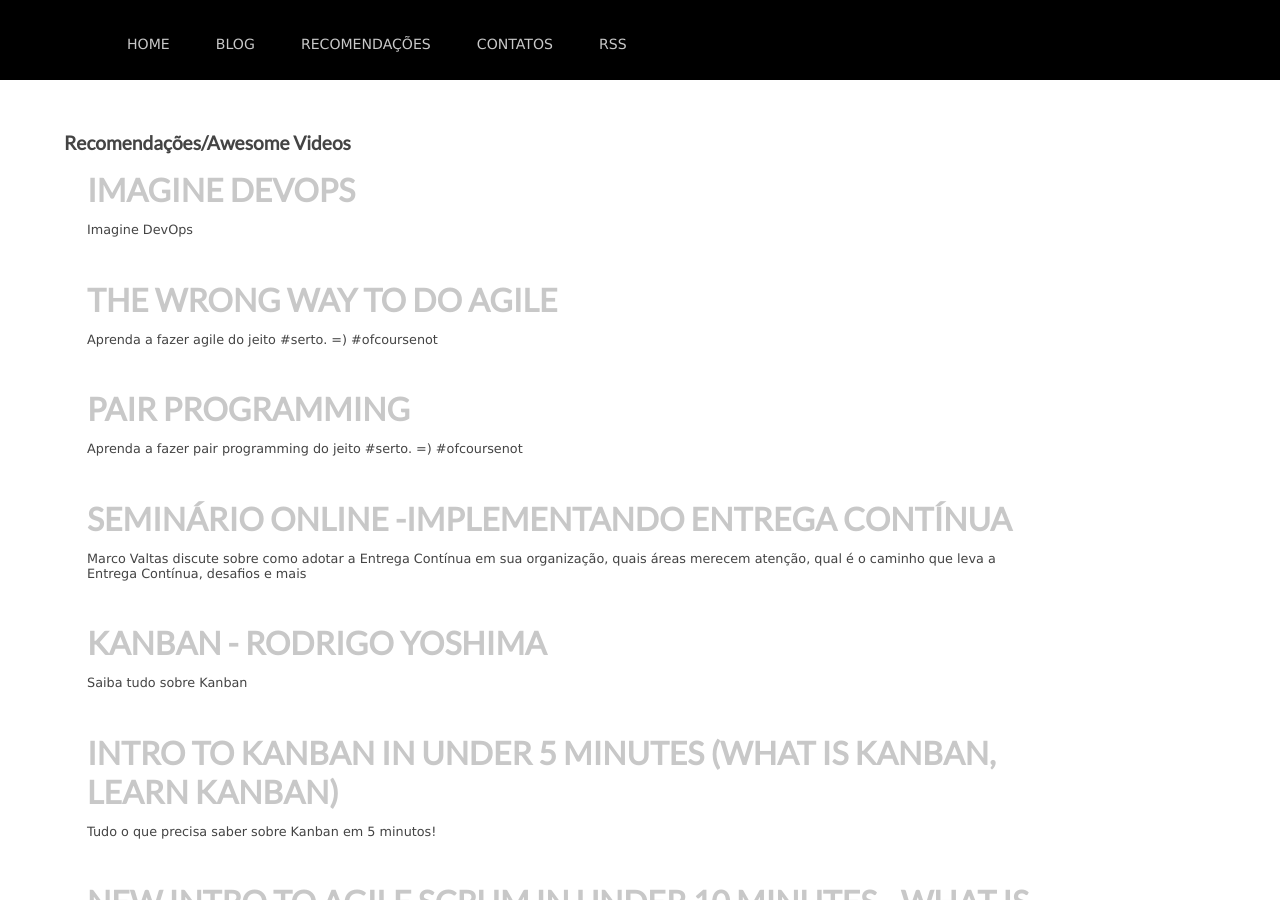
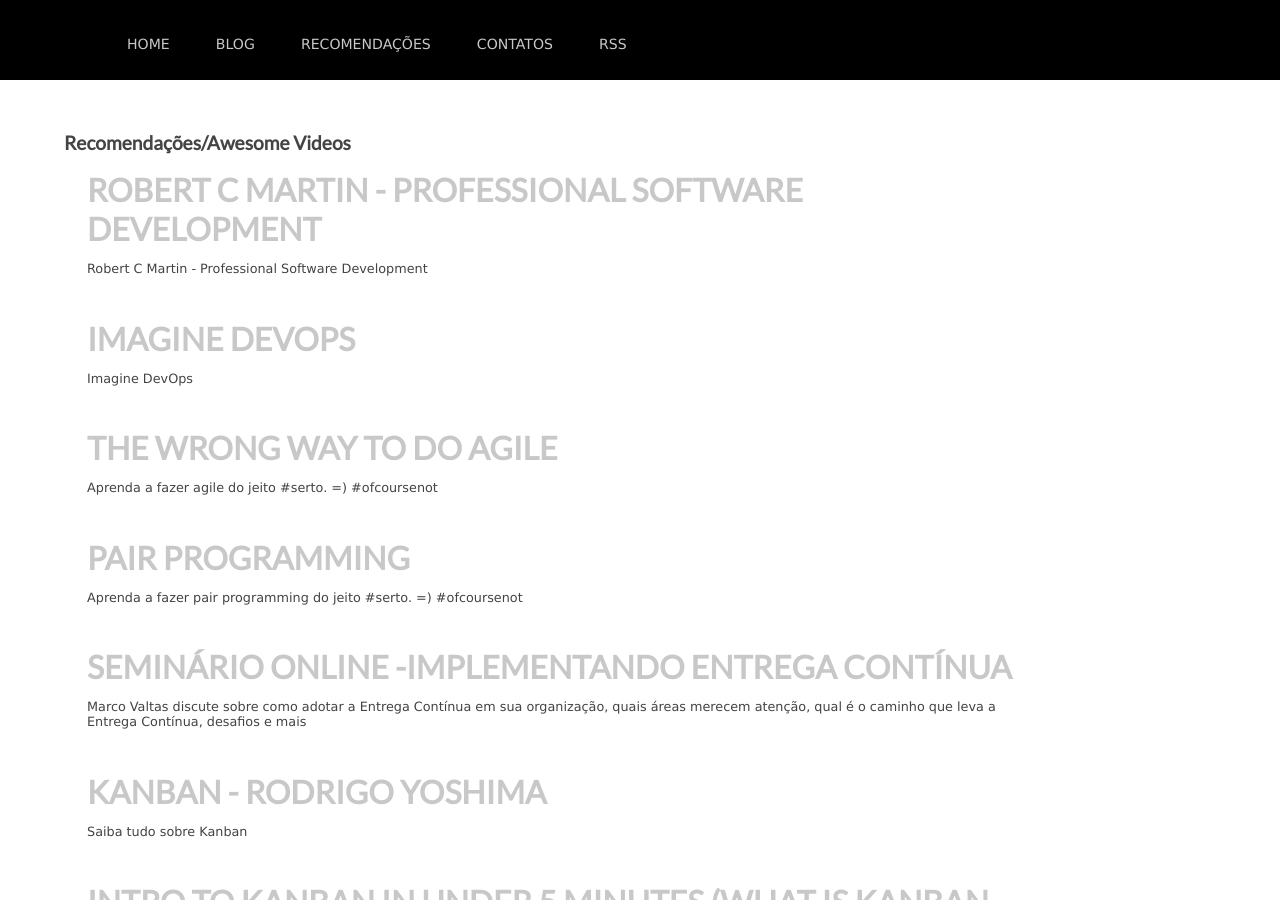
Before and after one commit to rgarbin/rgarbin.github.com, a Jekyll site: the page built from references/video.html, in a window 1280 px wide and 900 px high. Built offline with Jekyll 4.4.1, drawn with Linux system fonts in a browser that asks for light colours; comment, search, counter and statistics services are not loaded.

Commit message:
added new video

```diff
--- a/references/video.html
+++ b/references/video.html
@@ -3,6 +3,12 @@
 title: Recomendações Videos
 ---
 <h1>Recomendações/Awesome Videos</h1>
+<article>
+    <div class="post">
+      <h3><a href="https://www.youtube.com/watch?t=679&v=zwtg7lIMUaQ" alt="Imagine DevOps" target="_blank">Robert C Martin - Professional Software Development</a></h3>
+      <p>Robert C Martin - Professional Software Development</p>
+    </div>
+</article>
 <article>
     <div class="post">
       <h3><a href="https://www.youtube.com/watch?v=iYLxw6OsZug" alt="Imagine DevOps" target="_blank">Imagine DevOps</a></h3>
```
